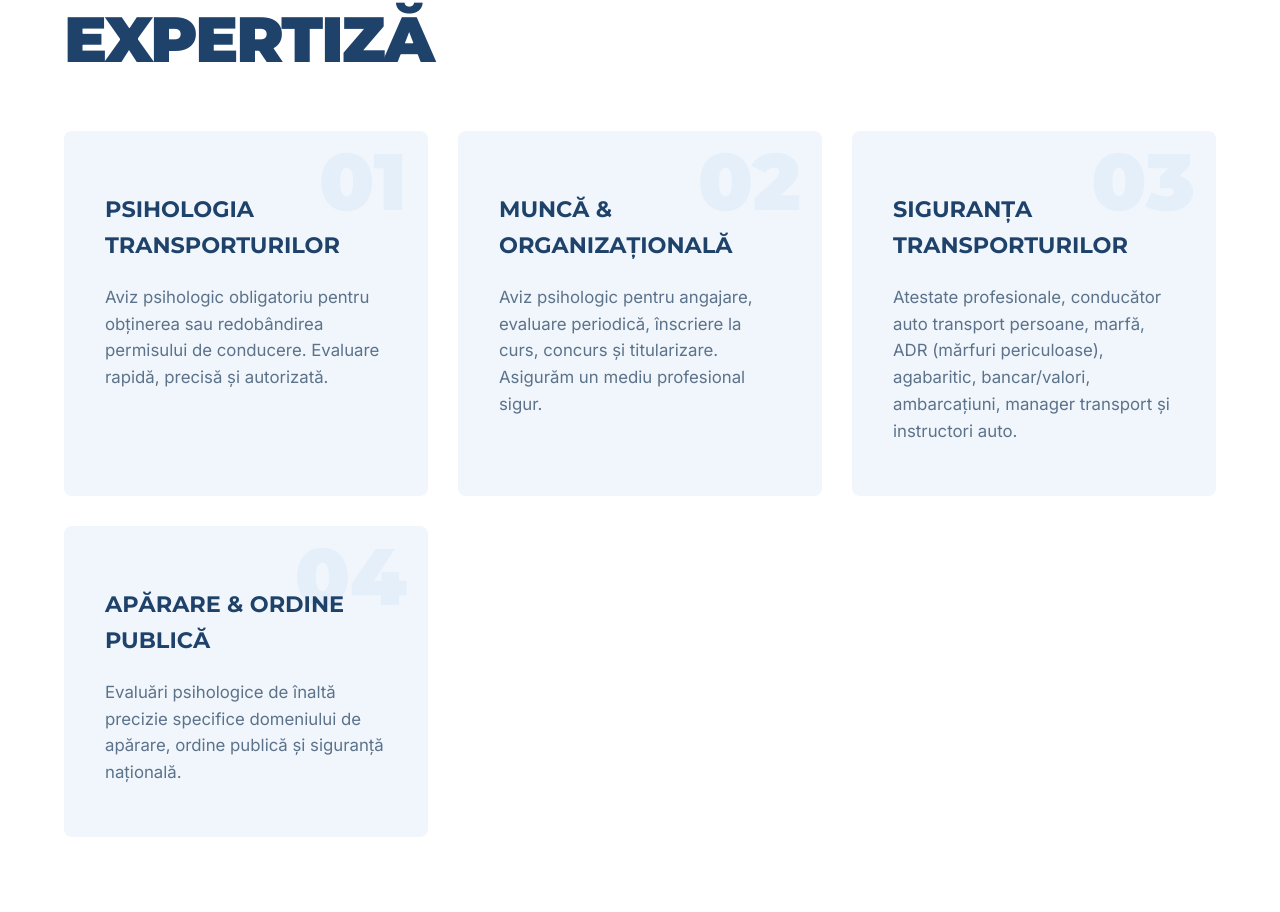
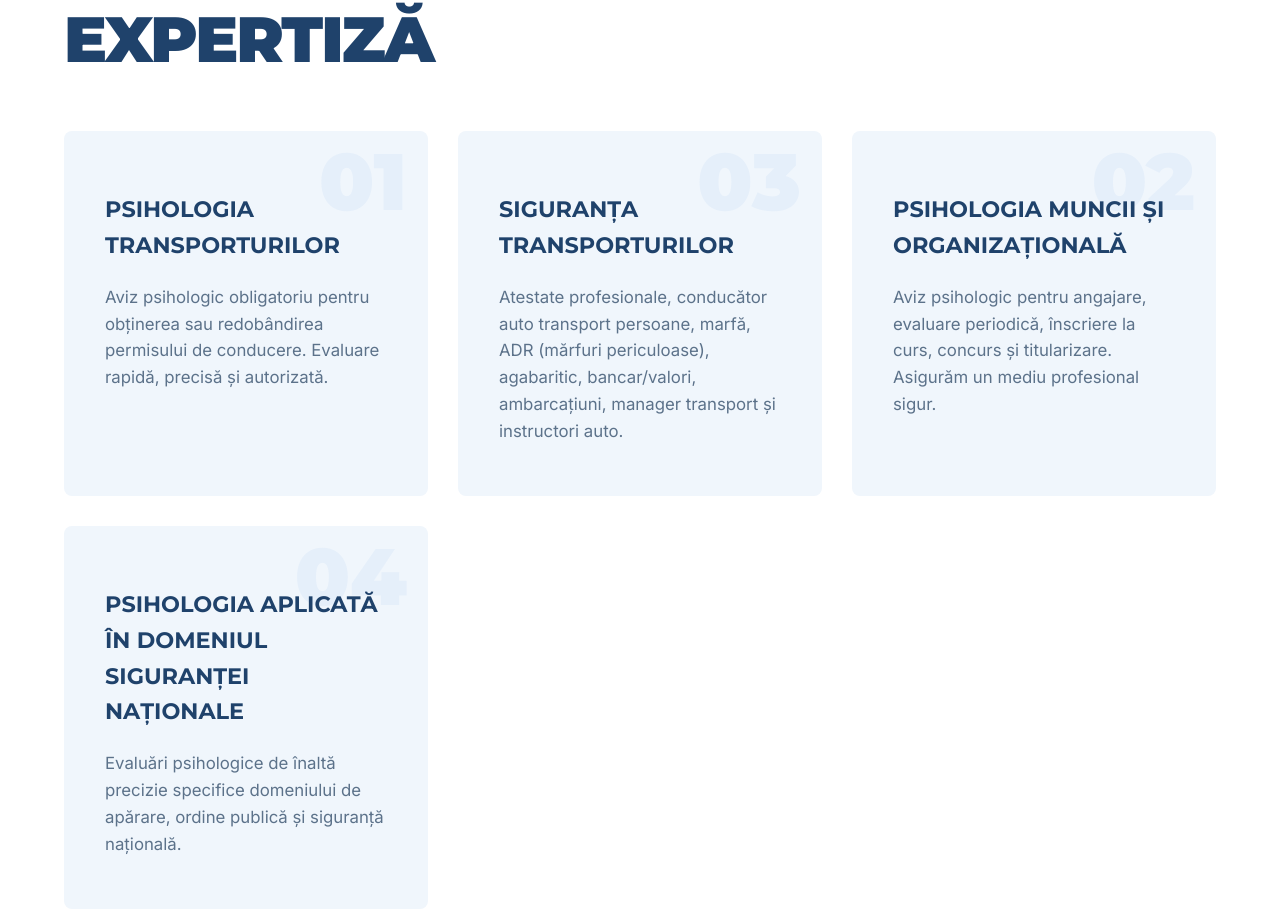
Before and after one commit to dariamihalache25/cabinet-psihologie-iasi, a plain HTML site: page index.html in a window 1280 px wide. Shown: the part 893-1805 px from the top of the page. Drawn offline with Linux system fonts and the light colour scheme.

Commit message:
updated index.html

```diff
--- a/index.html
+++ b/index.html
@@ -3,7 +3,7 @@
 <head>
     <meta charset="UTF-8">
     <meta name="viewport" content="width=device-width, initial-scale=1.0">
-    <title>Cabinet Psihologie Iași | Aviz Auto, Muncii & Siguranță</title>
+    <title>Cabinet Psihologie Iași Mihalache Violeta | Aviz Auto, Muncii & Siguranță</title>
     <meta name="description" content="Cabinet Individual de Psihologie Mihalache Violeta, Iași. Evaluări și avize autorizate: auto, medicina muncii, siguranța transporturilor (ADR) și apărare.">
     <link href="https://fonts.googleapis.com/css2?family=Inter:wght@300;400;500&family=Montserrat:wght@700;800;900&display=swap" rel="stylesheet">
     <link rel="stylesheet" href="site.css">
@@ -47,21 +47,21 @@
                 <p>Aviz psihologic obligatoriu pentru obținerea sau redobândirea permisului de conducere. Evaluare rapidă, precisă și autorizată.</p>
             </div>
 
-            <div class="compact-card reveal">
-                <div class="service-number">02</div>
-                <h3>MUNCĂ & ORGANIZAȚIONALĂ</h3>
-                <p>Aviz psihologic pentru angajare, evaluare periodică, înscriere la curs, concurs și titularizare. Asigurăm un mediu profesional sigur.</p>
-            </div>
-
-            <div class="compact-card reveal">
+             <div class="compact-card reveal">
                 <div class="service-number">03</div>
                 <h3>SIGURANȚA TRANSPORTURILOR</h3>
                 <p>Atestate profesionale, conducător auto transport persoane, marfă, ADR (mărfuri periculoase), agabaritic, bancar/valori, ambarcațiuni, manager transport și instructori auto.</p>
             </div>
 
             <div class="compact-card reveal">
+                <div class="service-number">02</div>
+                <h3>PSIHOLOGIA MUNCII ȘI ORGANIZAȚIONALĂ</h3>
+                <p>Aviz psihologic pentru angajare, evaluare periodică, înscriere la curs, concurs și titularizare. Asigurăm un mediu profesional sigur.</p>
+            </div>
+
+            <div class="compact-card reveal">
                 <div class="service-number">04</div>
-                <h3>APĂRARE & ORDINE PUBLICĂ</h3>
+                <h3>PSIHOLOGIA APLICATĂ ÎN DOMENIUL SIGURANȚEI NAȚIONALE</h3>
                 <p>Evaluări psihologice de înaltă precizie specifice domeniului de apărare, ordine publică și siguranță națională.</p>
             </div>
         </div>
```
